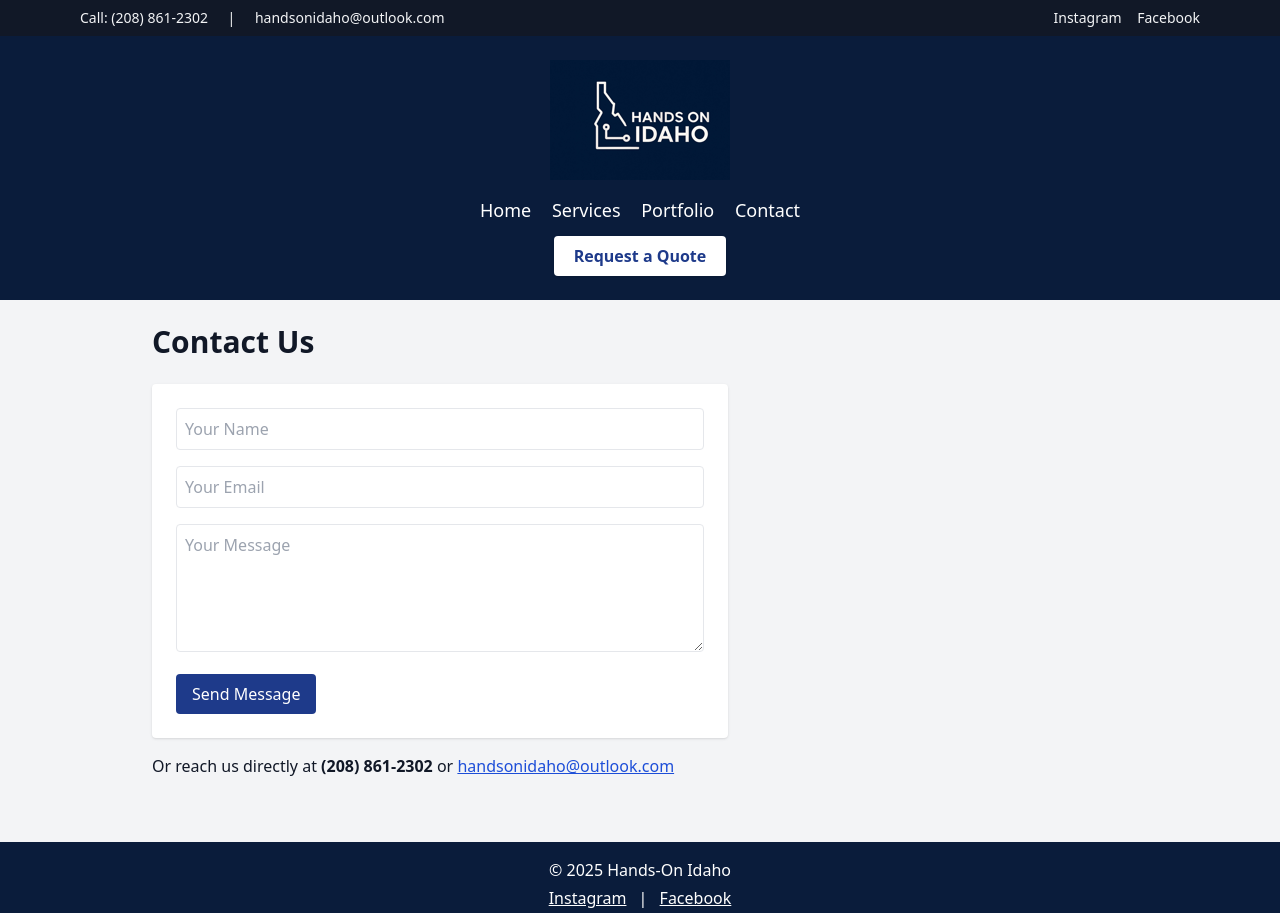
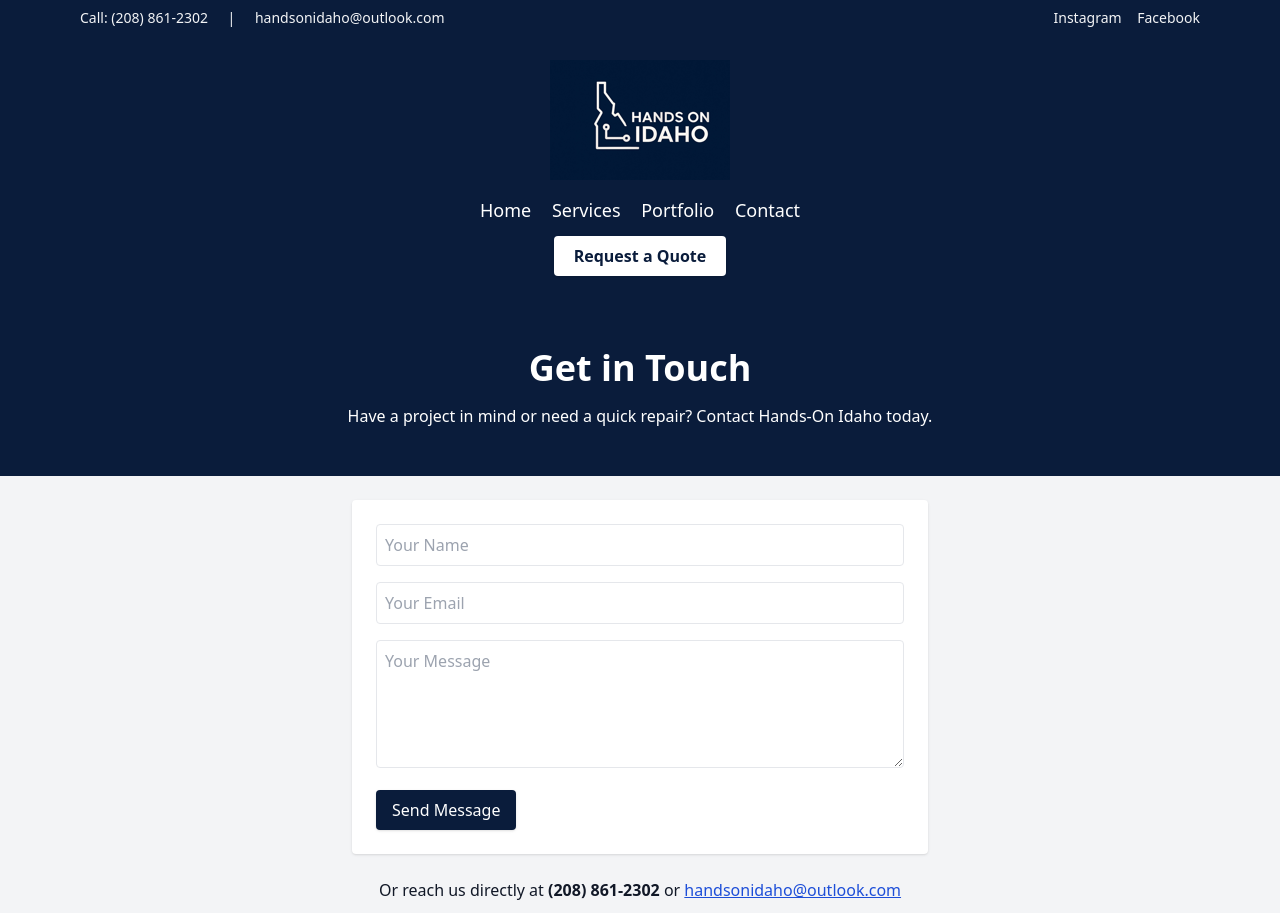
Before and after one commit to austindholt/Hands-On-Idaho, a plain HTML site: page contact.html in a window 1280 px wide. Shown: the top 913 px of the page. Drawn offline with nearby package versions, Linux system fonts and the light colour scheme.

Commit message:
Update contact.html

```diff
--- a/contact.html
+++ b/contact.html
@@ -11,15 +11,15 @@
 <body class="bg-gray-100 text-gray-900 font-sans">
 
   <!-- Top Bar -->
-  <div class="bg-gray-900 text-gray-100 text-sm">
+  <div class="bg-[#0a1c3b] text-gray-100 text-sm">
     <div class="max-w-6xl mx-auto flex flex-col sm:flex-row items-center justify-between px-4 py-2">
       <div class="space-x-4">
-        <a href="tel:+12088612302" class="hover:underline">Call: (208) 861-2302</a>
+        <a href="tel:2088612302" class="hover:underline">Call: (208) 861-2302</a>
         <span class="hidden sm:inline">|</span>
         <a href="mailto:handsonidaho@outlook.com" class="hover:underline">handsonidaho@outlook.com</a>
       </div>
       <div class="space-x-3 mt-2 sm:mt-0">
-        <a href="https://www.instagram.com/handsonidaho?igsh=N3J2aWc5aHJwdXpu&utm_source=qr" target="_blank" class="hover:underline">Instagram</a>
+        <a href="https://www.instagram.com/handsonidaho" target="_blank" class="hover:underline">Instagram</a>
         <a href="https://www.facebook.com/profile.php?id=61580497944298" target="_blank" class="hover:underline">Facebook</a>
       </div>
     </div>
@@ -41,19 +41,27 @@
       <a href="portfolio.html" class="hover:underline">Portfolio</a>
       <a href="contact.html" class="hover:underline">Contact</a>
     </nav>
-    <a href="contact.html" class="inline-block bg-white text-blue-900 px-5 py-2 font-semibold rounded shadow hover:bg-gray-200">Request a Quote</a>
+    <a href="contact.html" class="inline-block bg-white text-[#0a1c3b] px-5 py-2 font-semibold rounded shadow hover:bg-gray-200">Request a Quote</a>
   </header>
 
-  <!-- Main Content -->
+  <!-- Hero -->
+  <section class="text-center py-12 bg-[#0a1c3b] text-white">
+    <h1 class="text-3xl sm:text-4xl font-bold mb-4">Get in Touch</h1>
+    <p class="max-w-3xl mx-auto px-4">
+      Have a project in mind or need a quick repair? Contact Hands-On Idaho today.
+    </p>
+  </section>
+
+  <!-- Contact Form -->
   <main class="p-6 max-w-5xl mx-auto">
-    <h2 class="text-3xl font-bold mb-6">Contact Us</h2>
-    <form id="contactForm" action="https://formspree.io/f/mzzaloqw" method="POST" class="space-y-4 max-w-xl bg-white p-6 rounded shadow">
+    <form id="contactForm" action="https://formspree.io/f/mzzaloqw" method="POST" class="space-y-4 max-w-xl bg-white p-6 rounded shadow mx-auto">
       <input type="text" name="name" placeholder="Your Name" required class="w-full p-2 border rounded">
       <input type="email" name="email" placeholder="Your Email" required class="w-full p-2 border rounded">
       <textarea name="message" placeholder="Your Message" required class="w-full p-2 border rounded h-32"></textarea>
-      <button type="submit" class="bg-blue-900 text-white px-4 py-2 rounded hover:bg-blue-800">Send Message</button>
+      <button type="submit" class="bg-[#0a1c3b] text-white px-4 py-2 rounded shadow hover:bg-blue-800">Send Message</button>
     </form>
-    <p class="mt-4">Or reach us directly at <strong>(208) 861-2302</strong> or
+    <p class="mt-6 text-center">
+      Or reach us directly at <strong>(208) 861-2302</strong> or
       <a href="mailto:handsonidaho@outlook.com" class="text-blue-700 underline">handsonidaho@outlook.com</a>
     </p>
   </main>
```
